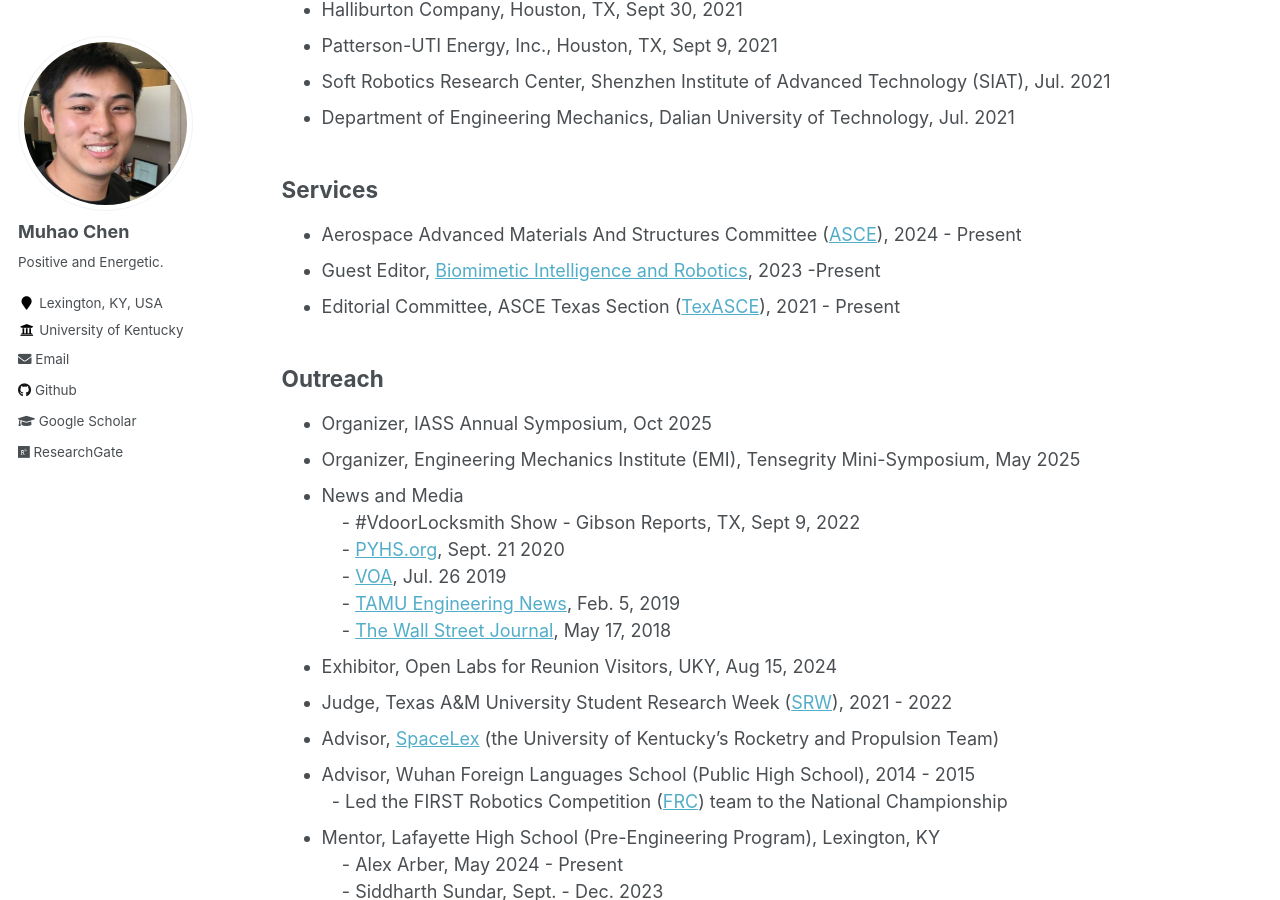
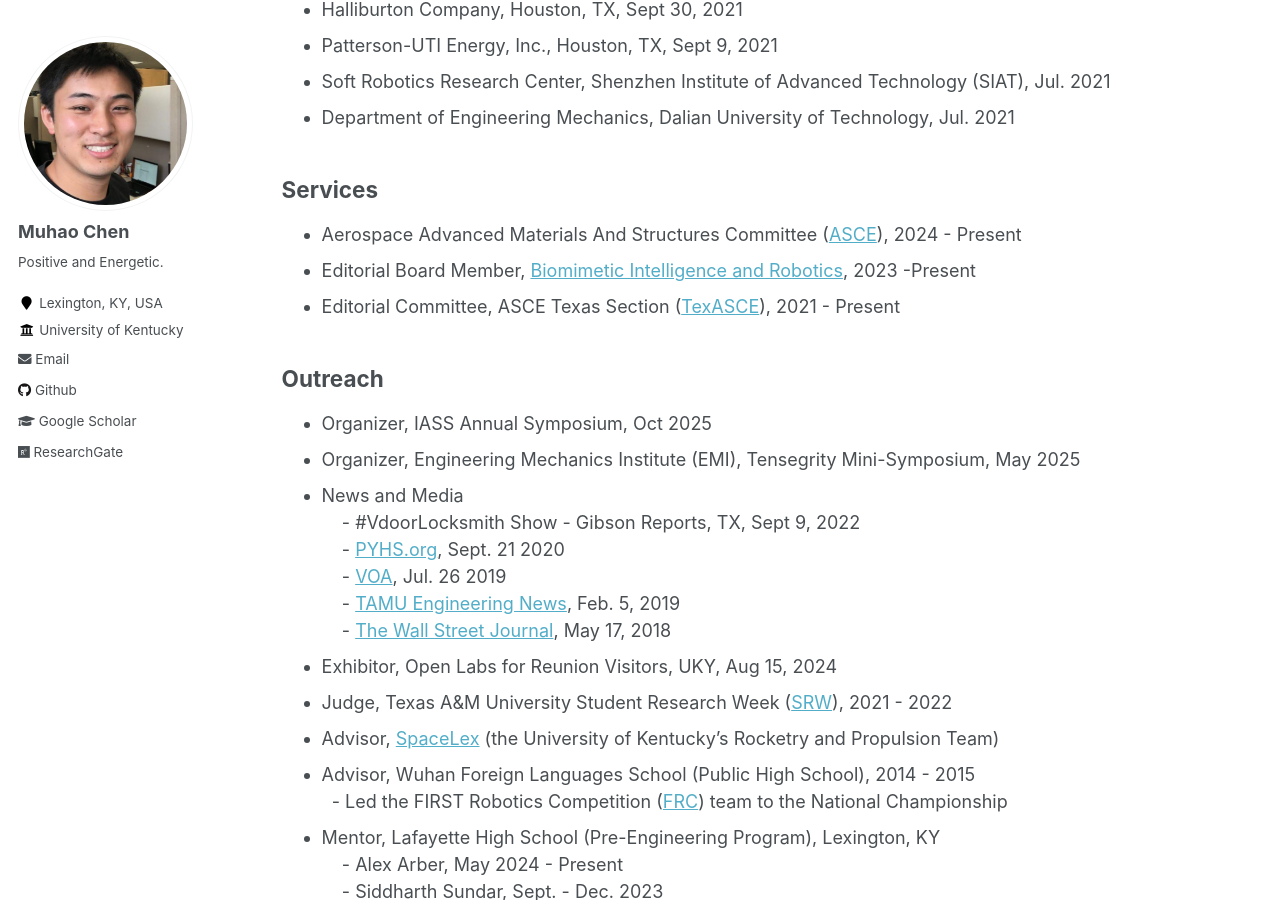
Before and after one commit to Muhao-Chen/muhao-chen.github.io, a Jekyll site: the page built from _pages/professional-activities.md, in a window 1280 px wide and 900 px high, scrolled down 726 px. Built offline with Jekyll 4.4.1, drawn with Linux system fonts in a browser that asks for light colours.

Commit message:
Update professional-activities.md

```diff
--- a/_pages/professional-activities.md
+++ b/_pages/professional-activities.md
@@ -49,7 +49,8 @@ toc_max_header: 1
 
 ## Services
 * Aerospace Advanced Materials And Structures Committee ([ASCE](https://www.asce.org/communities/institutes-and-technical-groups/aerospace-engineering/committees/aerospace-executive-committee/aerospace-advanced-materials-and-structures-committee)), 2024 - Present
-* Guest Editor, [Biomimetic Intelligence and Robotics](https://www.sciencedirect.com/journal/biomimetic-intelligence-and-robotics), 2023 -Present
+* Editorial Board Member, [Biomimetic Intelligence and Robotics](https://www.sciencedirect.com/journal/biomimetic-intelligence-and-robotics), 2023 -Present
+<!-- * Guest Editor, [Biomimetic Intelligence and Robotics](https://www.sciencedirect.com/journal/biomimetic-intelligence-and-robotics), 2023 -Present -->
 * Editorial Committee, ASCE Texas Section ([TexASCE](https://www.texasce.org/)), 2021 - Present
 
 <!-- , [Special Issue](https://www.sciencedirect.com/journal/biomimetic-intelligence-and-robotics/about/call-for-papers#biomimetic-soft-robotics-actuation-sensing-and-integration): Biomimetic Soft Robotics: Actuation, Sensing and Integration -->
```
